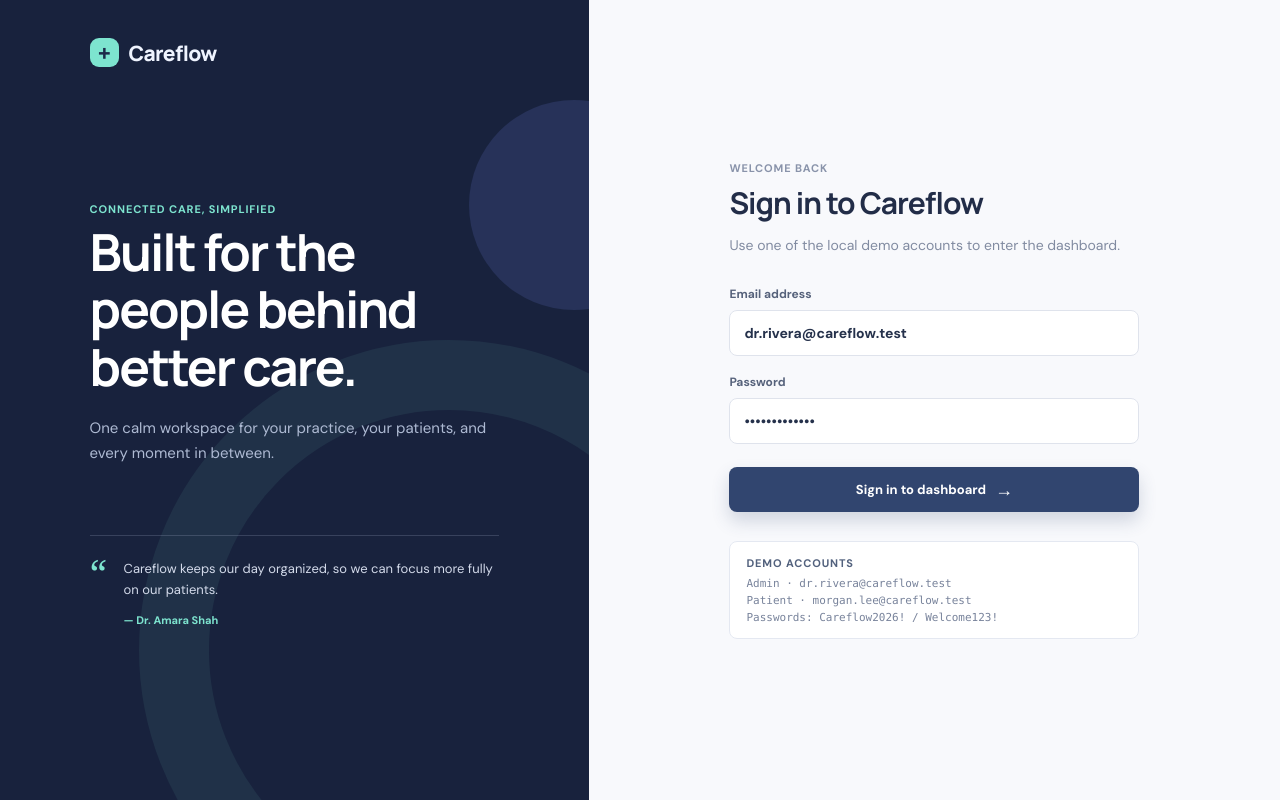
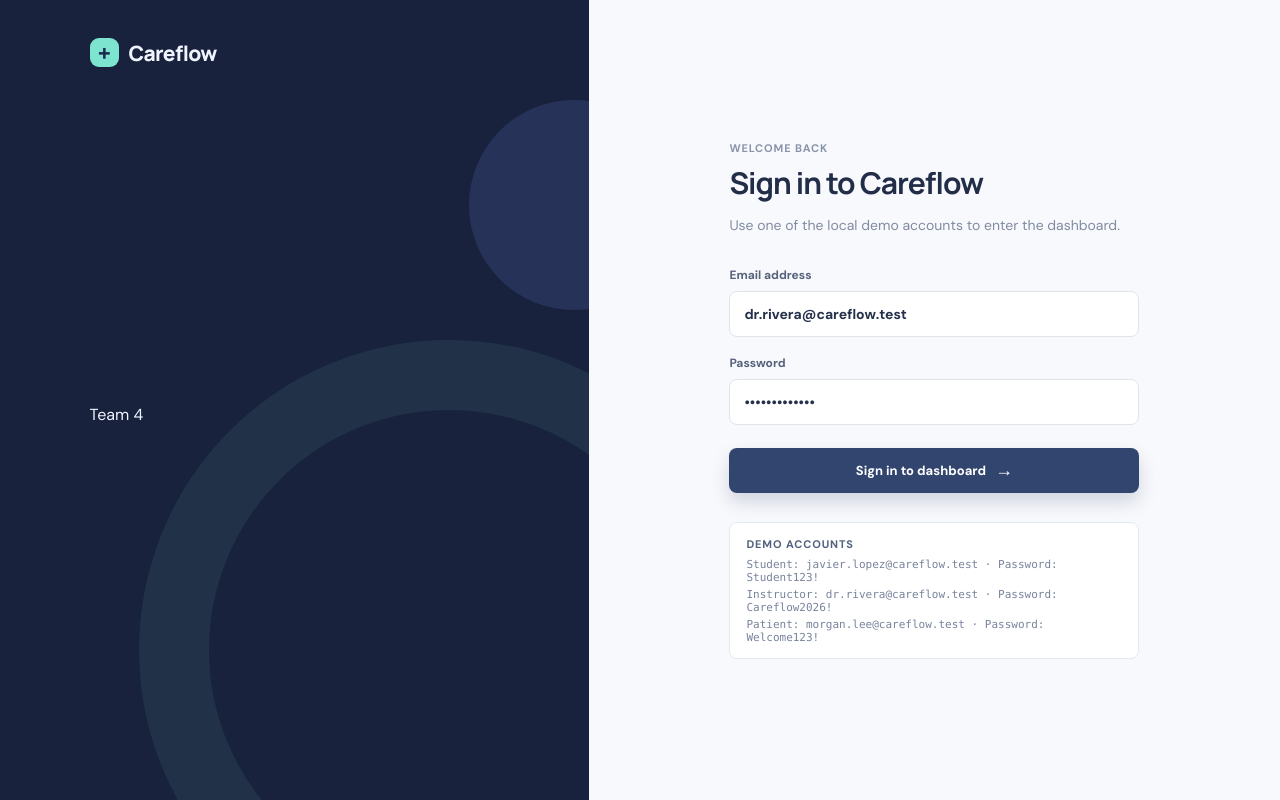
Before and after one commit to quinn-anaiah/Software-Practicum-Project-Fall-2026, a React (Vite) app: page / in a window 1280 px wide. Built offline with nearby package versions, Linux system fonts and the light colour scheme.

Commit message:
added student credentials to log in page

```diff
--- a/src/pages/LoginPage.jsx
+++ b/src/pages/LoginPage.jsx
@@ -25,19 +25,10 @@ function LoginPage({ onLogin }) {
           <span className="brand-mark">+</span> Careflow
         </div>
         <div className="login-page__message">
-          <p className="section-label">Connected care, simplified</p>
-          <h1>Built for the people behind better care.</h1>
-          <p>
-            One calm workspace for your practice, your patients, and every
-            moment in between.
-          </p>
-          <div className="login-quote">
-            <span>“</span>
+          <div className="team-no">
             <p>
-              Careflow keeps our day organized, so we can focus more fully on
-              our patients.
+              Team 4
             </p>
-            <strong>— Dr. Amara Shah</strong>
           </div>
         </div>
       </section>
@@ -78,9 +69,9 @@ function LoginPage({ onLogin }) {
           </form>
           <div className="demo-credentials">
             <strong>Demo accounts</strong>
-            <span>Admin · dr.rivera@careflow.test</span>
-            <span>Patient · morgan.lee@careflow.test</span>
-            <span>Passwords: Careflow2026! / Welcome123!</span>
+            <span>Student: javier.lopez@careflow.test · Password: Student123!</span>
+            <span>Instructor: dr.rivera@careflow.test · Password: Careflow2026! </span>
+            <span>Patient: morgan.lee@careflow.test · Password: Welcome123!</span>
           </div>
         </div>
       </section>
```
